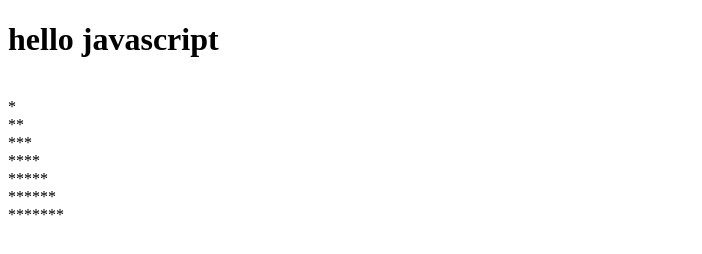
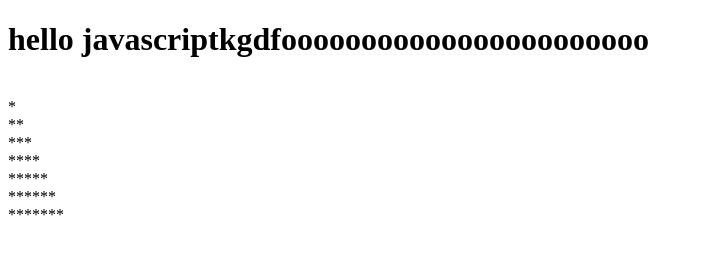
Before and after one commit to paggg/dummy-practice, a plain HTML site: page index.html in a window 1280 px wide. Shown: the whole page, without its empty margins (0-702 px from the left). Drawn offline with Linux system fonts and the light colour scheme.

Commit message:
html changes

```diff
--- a/index.html
+++ b/index.html
@@ -5,7 +5,7 @@
 	<title>Document</title>
 </head>
 <body>
-	<h1>hello javascript</h1>
+	<h1>hello javascriptkgdfooooooooooooooooooooooo</h1>
 <script>
 
 	var i,j;
```
